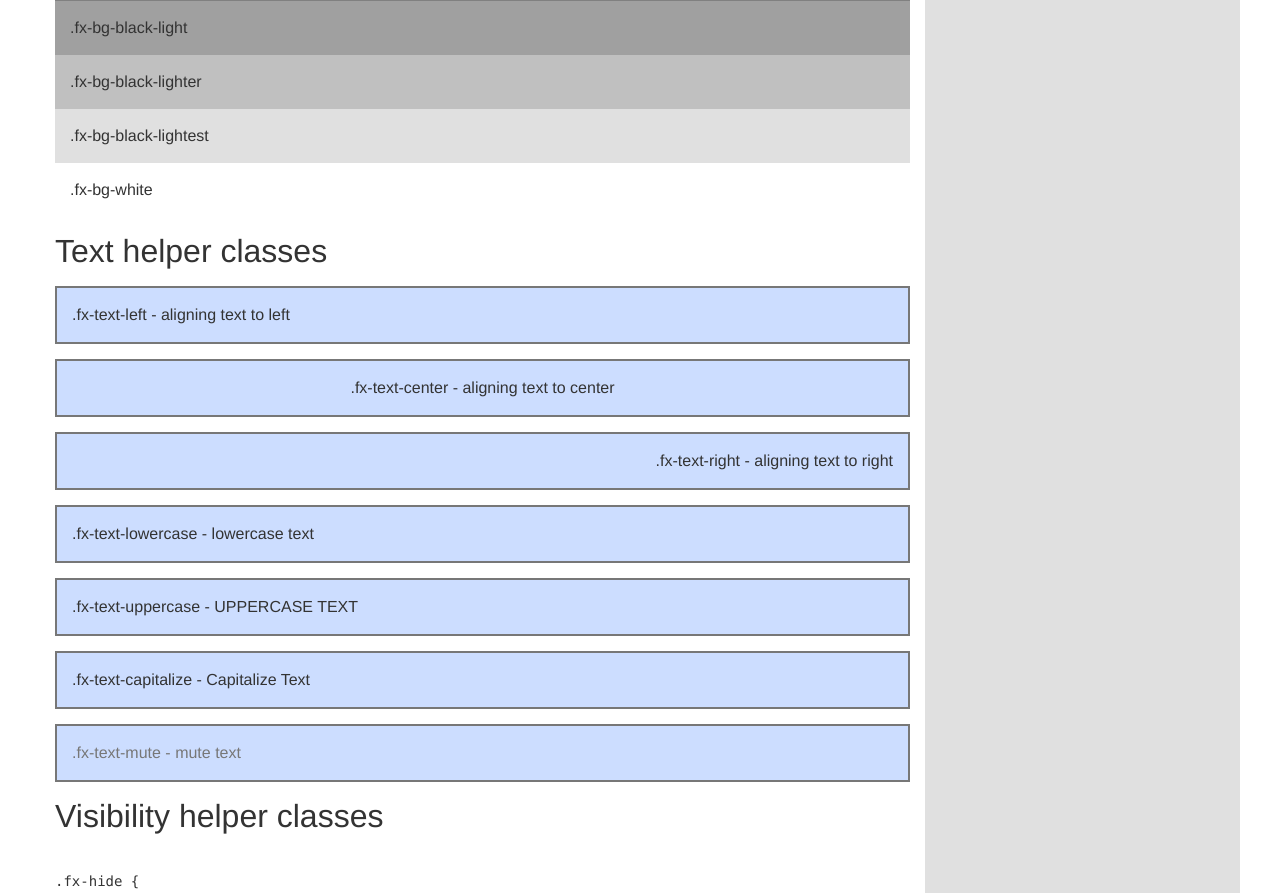
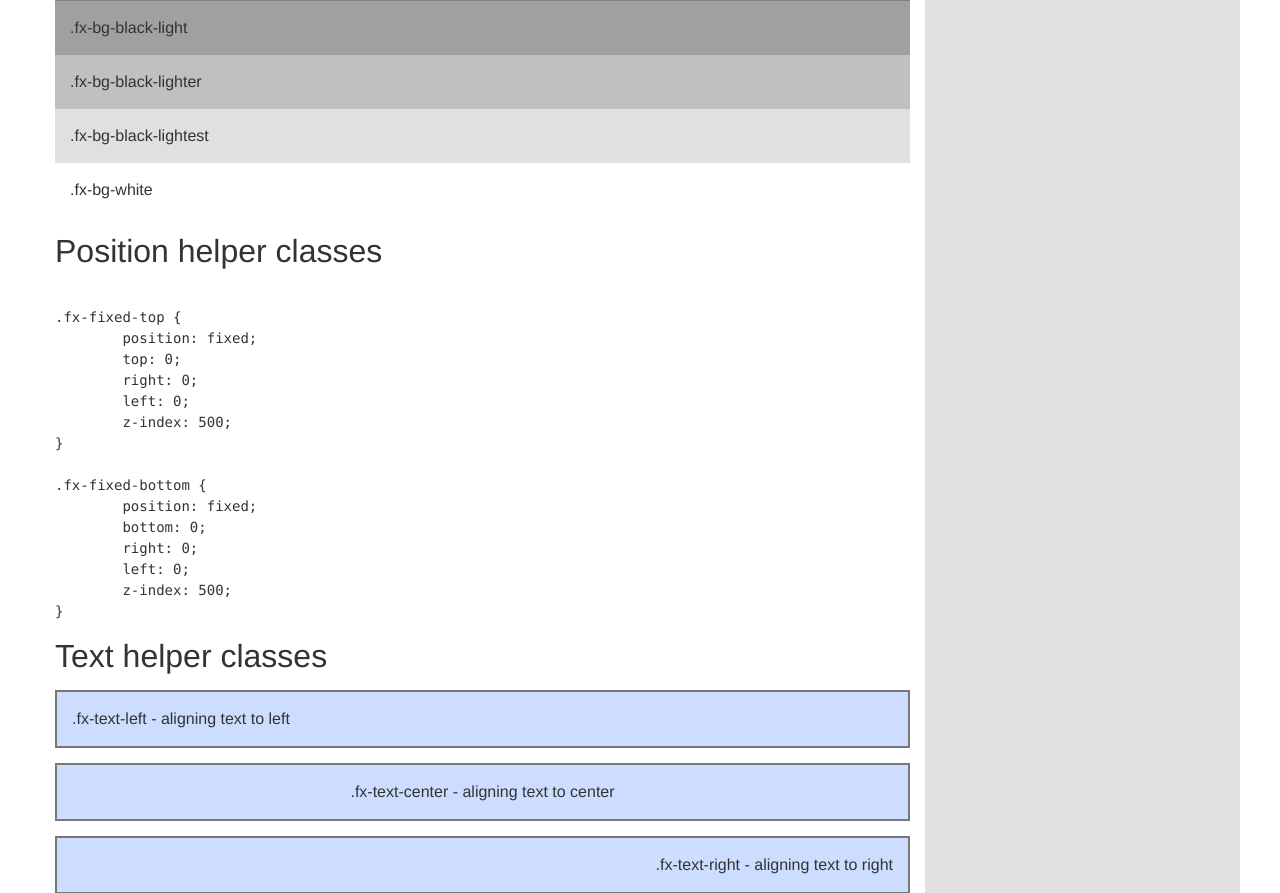
Before and after one commit to webvitalii/flexify, a PHP site: page /helpers.php in a window 1280 px wide. Shown: the part 460-1353 px from the top of the page. Run offline with PHP 8.4, Linux system fonts and the light colour scheme.

Commit message:
Added position helper classes

```diff
--- a/helpers.php
+++ b/helpers.php
@@ -21,6 +21,27 @@
 	<div class="fx-bg-gray-lightest fx-padding-all">.fx-bg-black-lightest</div>
 
 	<div class="fx-bg-white fx-padding-all">.fx-bg-white</div>
+
+
+	<h2>Position helper classes</h2>
+
+<pre>
+.fx-fixed-top {
+	position: fixed;
+	top: 0;
+	right: 0;
+	left: 0;
+	z-index: 500;
+}
+
+.fx-fixed-bottom {
+	position: fixed;
+	bottom: 0;
+	right: 0;
+	left: 0;
+	z-index: 500;
+}
+</pre>
 
 
 	<h2>Text helper classes</h2>
```
